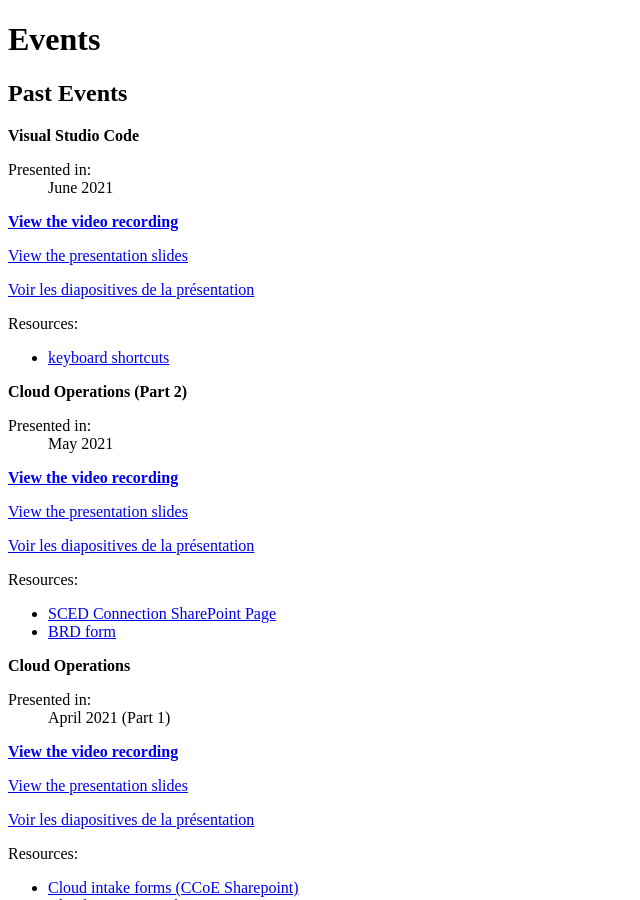
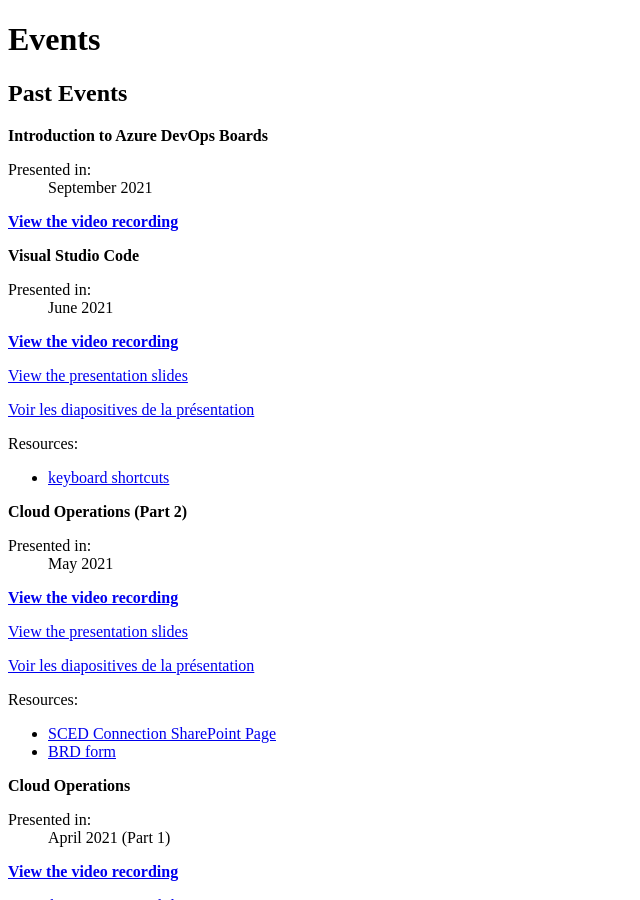
Before and after one commit to esdc-devcop/esdc-devcop.github.io, a Jekyll site: the page built from _pages/events.md, in a window 1280 px wide and 900 px high. Shown: the whole window, without its empty margins (0-640 px from the left). Built offline with Jekyll 4.4.1, drawn with Linux system fonts in a browser that asks for light colours; comment, search, counter and statistics services are not loaded.

Commit message:
added content from the september devcop

```diff
--- a/_data/events.yml
+++ b/_data/events.yml
@@ -1,4 +1,8 @@
 past:
+  - month: September 2021
+    topic: Introduction to Azure DevOps Boards
+    recording: https://web.microsoftstream.com/video/9dd2e728-d693-4fcc-a94b-a75277783f98
+
   - month: June 2021
     topic: Visual Studio Code
     recording: https://web.microsoftstream.com/video/bc16d7c7-90f9-4a36-beed-4b926d9b8aab
```
